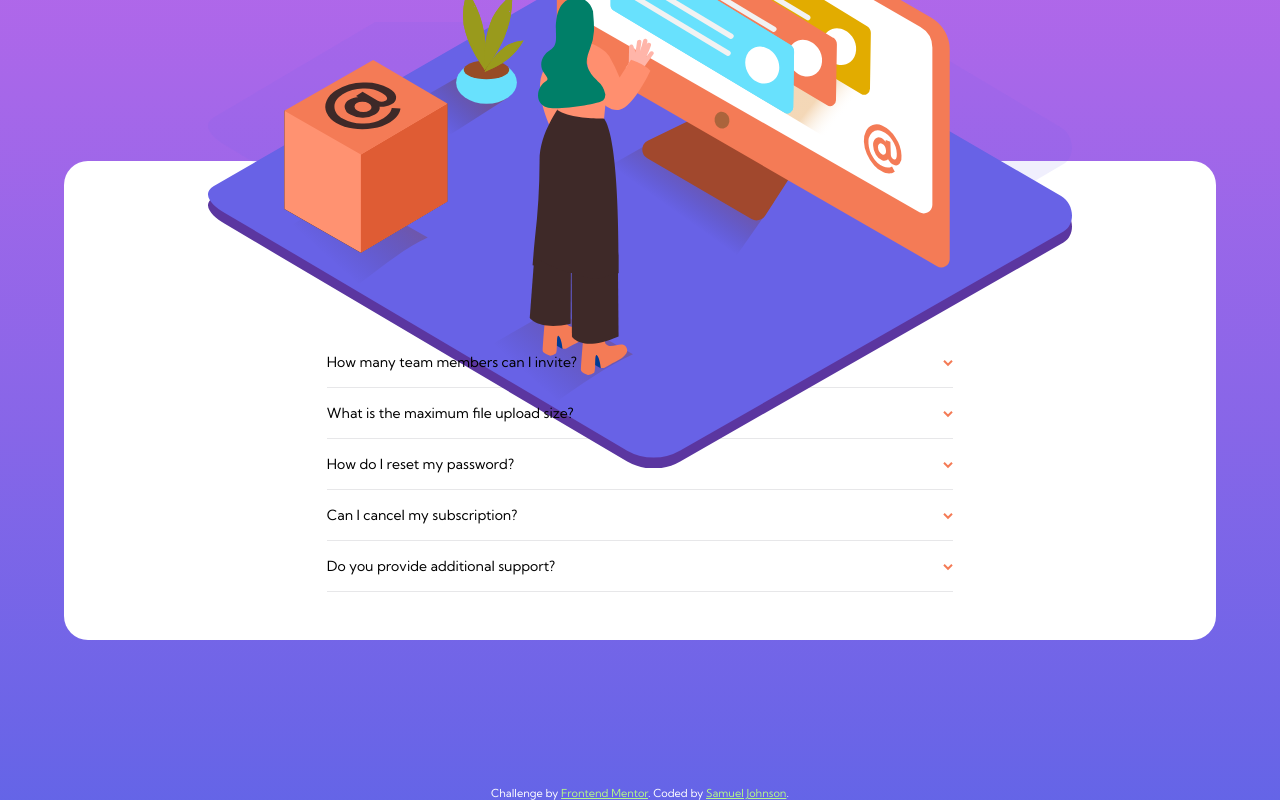
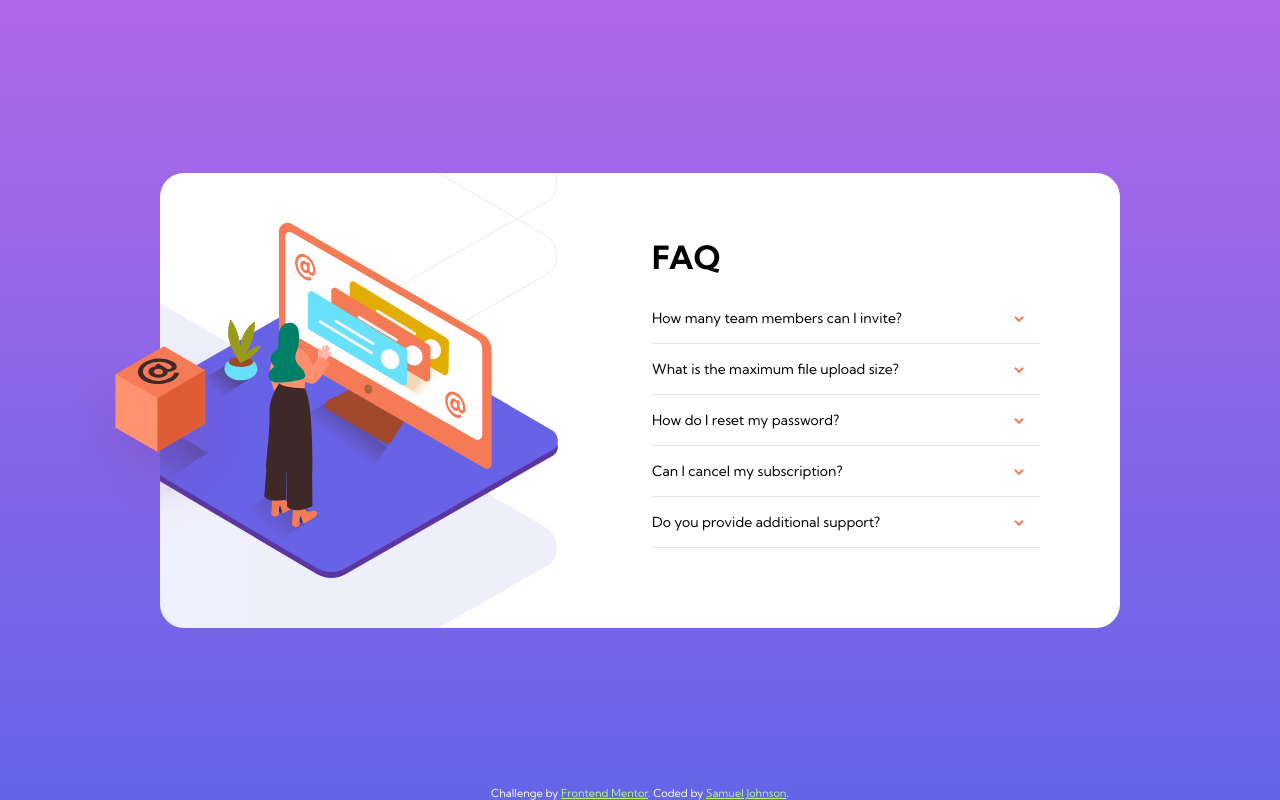
Before and after one commit to JohnsonSamuel324/FAQ-Accordion-Card, a plain HTML site: page index.html in a window 1280 px wide. Drawn offline with Linux system fonts and the light colour scheme.

Commit message:
Finished

```diff
--- a/index.html
+++ b/index.html
@@ -11,10 +11,15 @@
   <title>Frontend Mentor | FAQ Accordion Card</title>
 </head>
 <body>
+  <img src="./assets/images/illustration-box-desktop.svg" alt="" id="card-img-box">
   <div class="faq-card">
-    <img src="./assets/images/illustration-box-desktop.svg" alt="" id="card-img-box">
+    <div class="img-container">
       <img src="./assets/images/bg-pattern-mobile.svg" alt="" id="card-img-shadow">
-    <img src="./assets/images/illustration-woman-online-mobile.svg" alt="" id="card-img-main">
+      <img src="./assets/images/illustration-woman-online-mobile.svg" alt="" id="card-img-main-m">
+      <img src="./assets/images/bg-pattern-desktop.svg" alt="" id="card-img-pattern">
+      <img src="./assets/images/illustration-woman-online-desktop.svg" alt="" id="card-img-main-d">
+    </div>
+    <div class="faq-info">
       <h1 id="card-title">FAQ</h1>
       <div class="accordion">
         <div class="container">
@@ -45,6 +50,7 @@
         <hr>
       </div>
     </div>
+  </div>
   <div class="attribution">
     Challenge by <a href="https://www.frontendmentor.io?ref=challenge" target="_blank">Frontend Mentor</a>.
     Coded by <a href="https://www.frontendmentor.io/profile/Johnsonsamuel20">Samuel Johnson</a>.
--- a/styles.css
+++ b/styles.css
@@ -4,11 +4,15 @@
     font-family: 'Kumbh Sans', sans-serif;
 }
 
-#card-img-box {
+#card-img-box, #card-img-pattern {
     display: none;
 }
 
-#card-img-main, #card-img-shadow {
+#card-img-main-d {
+    display: none;
+}
+
+#card-img-main-m, #card-img-shadow {
     width: 75%;
     position: absolute;
     top: -1.25rem;
@@ -25,6 +29,7 @@ body {
     flex-direction: column;
     justify-content: center;
     align-items: center;
+    position: relative;
     height: 100vh;
     background-image: linear-gradient(hsl(273, 75%, 66%), hsl(240, 73%, 65%));
 }
@@ -52,8 +57,16 @@ p {
     margin-top: 4rem;
 }
 
+.faq-info {
+    display: flex;
+    flex-direction: column;
+    justify-content: center;
+    align-items: center;
+    gap: 2rem;
+}
+
 #card-title {
-    margin-top: 8rem;
+    margin-top: 7rem;
 }
 
 .accordion .container {
@@ -120,3 +133,92 @@ hr {
         margin-top: 0;
     }
 }
+/* Fixes view for tablets */
+@media (min-width: 768px) {
+    .faq-card {
+        width: 50%;
+    }
+}
+
+/* Fixes view for tablets */
+@media (min-width: 1024px) {
+    .faq-card {
+        width: 75%;
+        display: grid;
+        grid-template-columns: repeat(2, minmax(0, 1fr));
+        overflow: hidden;
+    }
+    .img-container {
+        position: relative;
+    }
+    #card-img-main-m {
+        display: none;
+        /* position: relative;
+        display: block;
+        width: 100%;
+        top: auto;
+        left: auto;
+        transform: none; */
+    }
+    #card-img-main-d {
+        display: block;
+        position: absolute;
+        width: 100%;
+        top: 50%;
+        left: 35%;
+        transform: translate(-50%, -50%);
+    }
+    #card-img-box {
+        display: block;
+        position: absolute;
+        transform: translate(-50%, -50%);
+        z-index: 1;
+        left: 12.5%;
+        top: 54.5%;
+    }
+    #card-img-shadow {
+        display: none;
+    }
+    #card-img-pattern {
+        display: block;
+        position: absolute;
+        transform: translate(-50%, -50%);
+        left: -15%;
+        top: -3rem;
+        width: 200%;
+    }
+    .faq-info {
+        align-items: flex-start;
+    }
+    #card-title {
+        margin-top: 4rem;
+    }
+    .accordion {
+        margin-bottom: 4rem;
+    }
+    .accordion .container {
+        margin: 0;
+        margin-right: 6rem;
+    }
+    hr {
+        margin: 1rem 0;
+        margin-right: 5rem;
+    }
+}
+
+@media (min-width: 1440px) {
+    .faq-card {
+        width: 50%;
+    }
+    /* #card-img-main-d {
+        left: 30%;
+        width: 75%;
+    } */
+    #card-img-box {
+        left: 25.5%;
+        top: 55.5%;
+    }
+    #card-img-pattern {
+        top: -4.5rem;
+    }
+}
```
Lines whose indentation alone changed are shown as unchanged.
